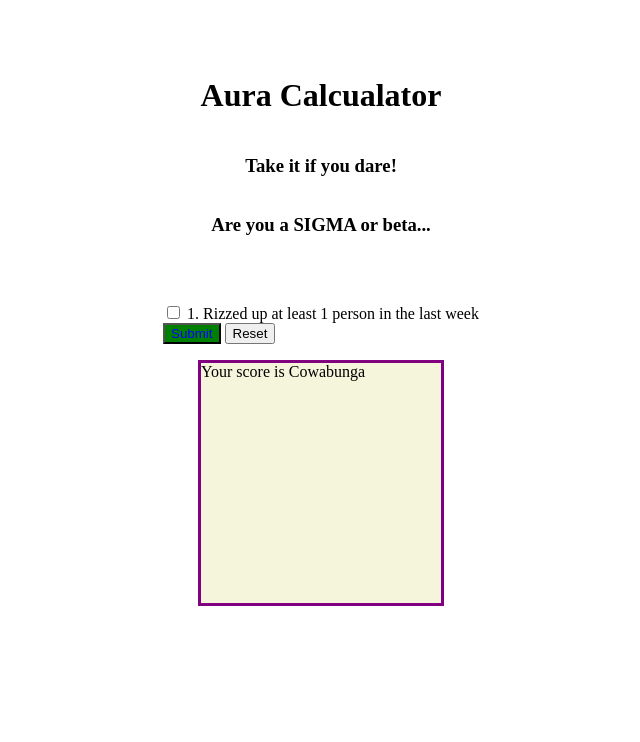
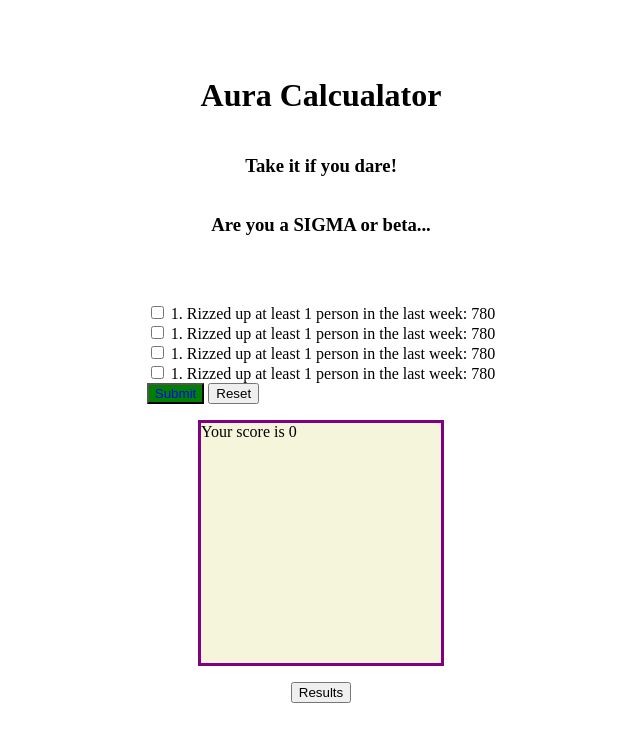
Before and after one commit to thisguyblink/AuraCalcuator, a SvelteKit app in the folder auracalc/: page / in a window 1280 px wide. Shown: the top 742 px of the page, without its empty margins (319-959 px from the left). Built offline with nearby package versions, Linux system fonts and the light colour scheme.

Commit message:
more features but score still doesn't work :(

```diff
--- a/auracalc/src/app.html
+++ b/auracalc/src/app.html
@@ -5,6 +5,7 @@
 		<link rel="icon" href="%sveltekit.assets%/favicon.png" />
 		<meta name="viewport" content="width=device-width, initial-scale=1" />
 		%sveltekit.head%
+		<title>Aura Calcualtor</title>
 	</head>
 	<body data-sveltekit-preload-data="hover">
 		<div style="display: contents">%sveltekit.body%</div>
--- a/auracalc/src/routes/+page.svelte
+++ b/auracalc/src/routes/+page.svelte
@@ -1,15 +1,35 @@
 <script>
     const values = [74, -101, -523, 711, 780, -163, 127, -47, -588, -600, 87, -519, -211, 150, -512, 407, 237, -125, 870, 986, 93, 198, 505, -985, -444, 395, -121, 913, 83, -990, 255, -54, -145, 793, 448, -964, 264, -167, 509, 209, 981, 775, -813, 96, 838, -622, -217, 565, -394, 132];
     let out = 'Cowabunga';
+    let total = 0;
+    let dialog;
+    let val;
+    let check = false;
+    import alpha from '$lib/assets/alpha wolf.jpeg';
+
     function handleSubmit() {
         out = values[0];
-
     }
     function reset() {
-        if (window.confirm('Really opt-in?')) {
+        if (window.confirm('Are you sure you want to reset your input?')) {
             out = 'score has been reset(0)';
         }
     }
+    async function getForm()  {
+        let form = await request.formData()
+        let group = form.getAll('value')
+        window.confirm(group);
+    }
+    function showPop() {
+        dialog.showModal();
+    }
+    function closePop() {
+        dialog.close();
+    }
+    function share() {
+        window.confirm("Results have been copied to clipboard");
+    }
+
 </script>
 
 <div class = header>
@@ -18,19 +38,44 @@
     <h3>Are you a SIGMA or beta...</h3>
 </div>
 <div class ="questionList">
-    <form class="questionForm">
-        <input type="checkbox" id="q1" >
-        <label for="q1">1. Rizzed up at least 1 person in the last week</label>
+    <form class="questionForm" method="POST" action="?/submission">
+        <input type="checkbox" id="q1" bind:checked={check}>
+        <label for="q1">1. Rizzed up at least 1 person in the last week: {values[4]}</label>
+        <br>
+        <input type="checkbox" id="q2" value="1">
+        <label for="q2">1. Rizzed up at least 1 person in the last week: {values[4]}</label>
+        <br>
+        <input type="checkbox" id="q3" value="2">
+        <label for="q3">1. Rizzed up at least 1 person in the last week: {values[4]}</label>
+        <br>
+        <input type="checkbox" id="q4" value="3">
+        <label for="q4">1. Rizzed up at least 1 person in the last week: {values[4]}</label>
+
         <br>
         <button type="button" id="submit" on:click={() => {
            handleSubmit();
+           getForm();
         }}>Submit</button>
         <button type="button" id="reset" on:click={() => {
             reset();
          }}>Reset</button>
-
     </form>
-    <p id="output">Your score is {out}</p>
+    <p id="output">Your score is {total}</p>
+    <div class = "results">
+        <dialog id="dresult" bind:this={dialog}>
+            <img alt="No found" src={alpha} />
+            <p>YOUR AURA IS {total}</p>
+            <button type="button" on:click={() => {
+                closePop();
+            }}>Exit</button>
+             <button type="button" on:click={() => {
+                 share();
+                }}>Share</button>
+        </dialog>
+    </div>
+    <button type="button" on:click={() => {
+        showPop();
+        }}>Results</button>
 </div>
 
 <style>
```
Also changed, not shown: auracalc/src/routes/+page.server.js (+10 -0 lines), auracalc/src/lib/assets/alpha wolf.jpeg (added).
